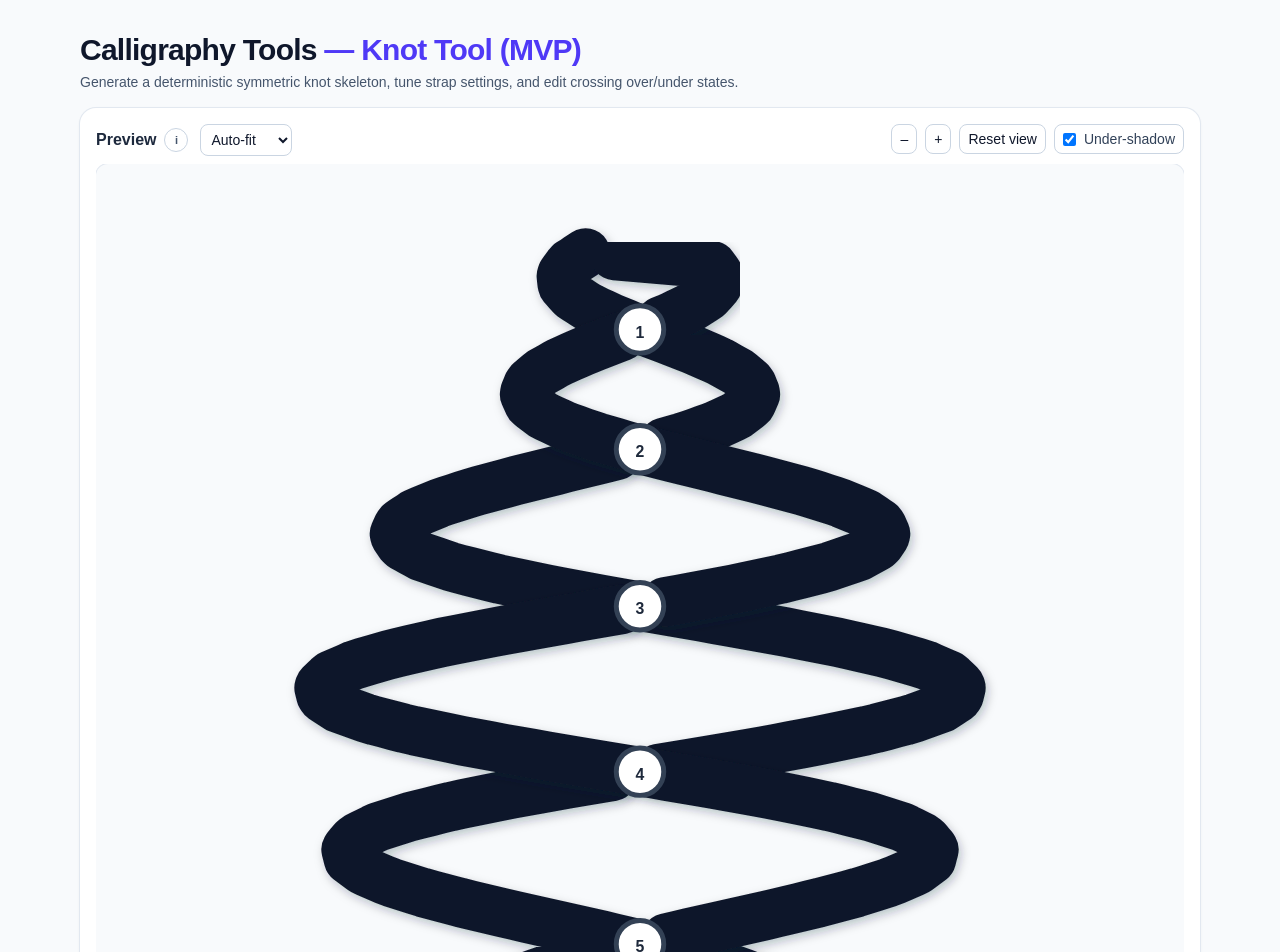
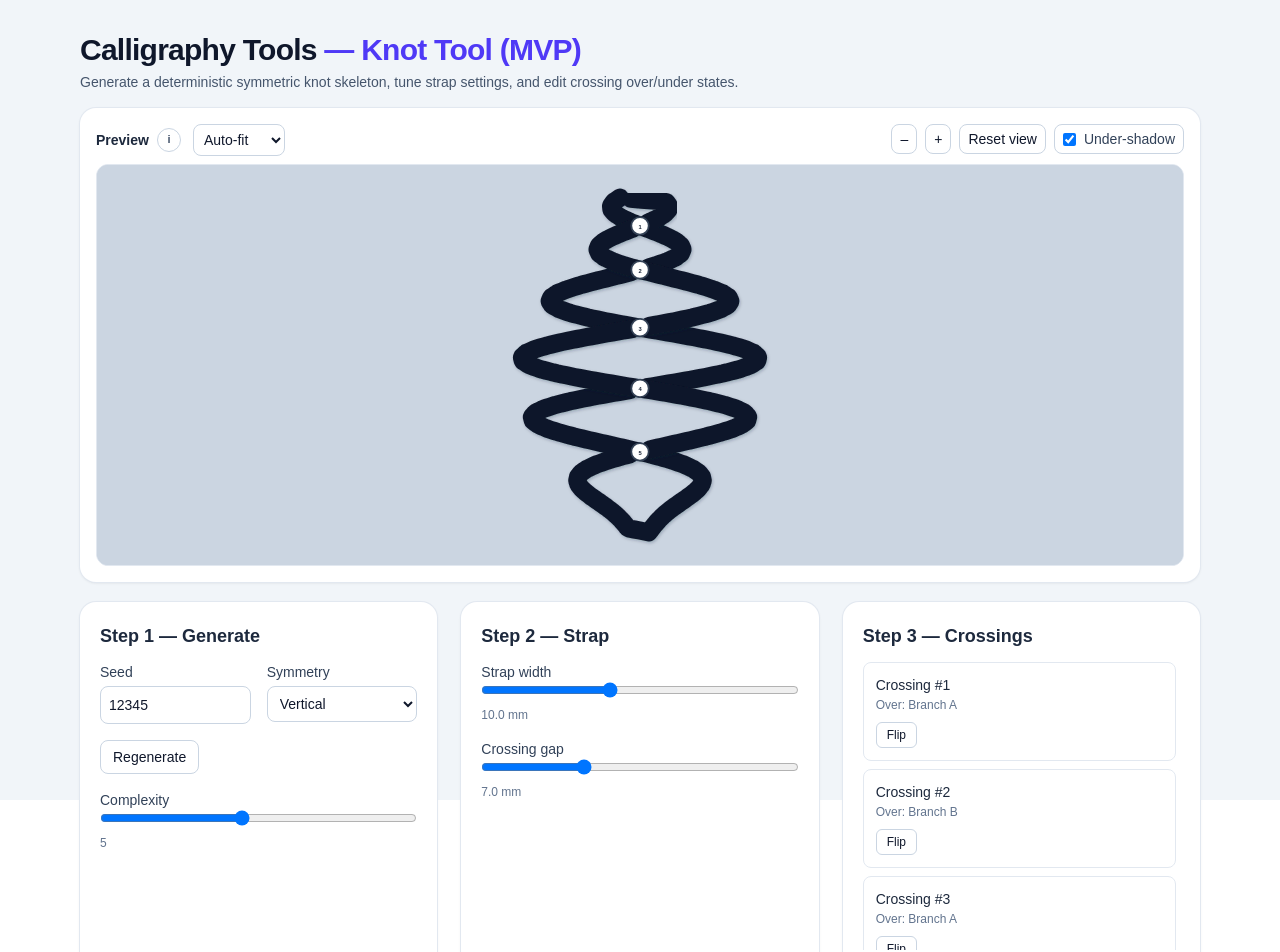
Before and after one commit to mashw/calligraphy-tools, a Next.js app: page /knot in a window 1280 px wide. Shown: the top 952 px of the page. Built offline with nearby package versions, Linux system fonts and the light colour scheme.

Commit message:
Match knot page shell and preview stage with tool patterns

```diff
--- a/src/app/knot/page.tsx
+++ b/src/app/knot/page.tsx
@@ -424,7 +424,9 @@ function KnotPage() {
   };
 
   return (
-    <main className="min-h-screen bg-slate-50 text-slate-900">
+    <main className="min-h-screen text-sm text-slate-900 relative">
+      <div className="fixed inset-0 -z-10 bg-slate-100" style={{ backgroundImage: 'none' }} />
+
       <header className="px-6 pt-8 pb-4">
         <div className="max-w-[1120px] mx-auto">
           <h1 className="text-3xl font-semibold tracking-tight">
@@ -492,14 +494,17 @@ function KnotPage() {
             </div>
           </div>
 
-          <div className="overflow-x-auto">
+          <div className="relative overflow-x-auto rounded-xl border border-slate-200 bg-slate-300">
             <svg
               viewBox={svgViewBox}
               onPointerDown={onPreviewPointerDown}
               onPointerMove={onPreviewPointerMove}
               onPointerUp={onPreviewPointerUp}
               onPointerCancel={onPreviewPointerUp}
-              className="block mx-auto w-full h-auto rounded-xl bg-slate-50 ring-1 ring-slate-200"
+              onPointerLeave={onPreviewPointerUp}
+              className="block mx-auto w-full h-[38vh] sm:h-[44vh] md:h-[50vh] touch-none cursor-grab active:cursor-grabbing"
+              style={{ background: '#cbd5e1' }}
+              preserveAspectRatio="xMidYMid meet"
             >
               <defs>
                 <filter id="underShadow" x="-20%" y="-20%" width="140%" height="140%">
@@ -562,7 +567,8 @@ function KnotPage() {
         </div>
       </section>
 
-      <section className="px-6 py-5 max-w-[1120px] mx-auto grid grid-cols-1 lg:grid-cols-3 gap-6">
+      <section className="px-6 py-5">
+        <div className="max-w-[1120px] mx-auto grid grid-cols-1 lg:grid-cols-3 gap-6">
           <div className="bg-white rounded-2xl shadow-sm ring-1 ring-slate-200 p-5">
             <h2 className="text-lg font-semibold text-slate-800">Step 1 — Generate</h2>
             <div className="grid grid-cols-1 sm:grid-cols-2 gap-4 mt-3">
@@ -681,6 +687,7 @@ function KnotPage() {
               ))}
             </div>
           </div>
+        </div>
       </section>
     </main>
   );
```
Lines whose indentation alone changed are shown as unchanged.
